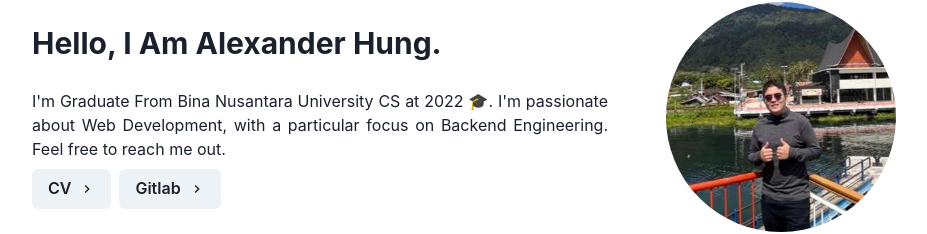
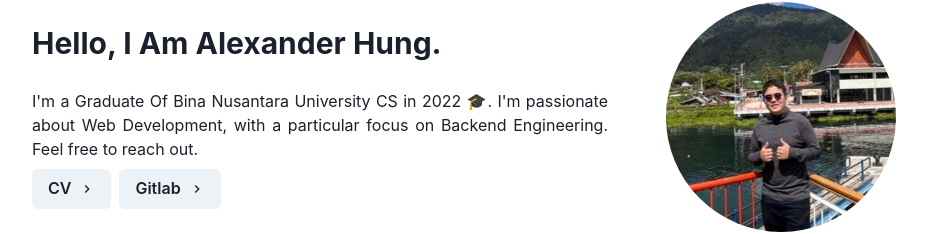
Before and after one commit to XanderHung/portofolio-front-end-page, a Next.js app: page / in a window 1280 px wide. Shown: the part 130-364 px from the top of the page, without its empty margins (176-1103 px from the left). Built offline with nearby package versions, Linux system fonts and the light colour scheme.

Commit message:
[refine] refine description and fix when run build

```diff
--- a/src/components/header.tsx
+++ b/src/components/header.tsx
@@ -27,7 +27,7 @@ export const navLinks = [
   },
 ];
 
-export default function header() {
+export default function Header() {
   const { colorMode, toggleColorMode } = useColorMode();
   return (
     <HStack alignItems="center" mt={5} maxW="4xl">
--- a/src/modules/home/profile-content.tsx
+++ b/src/modules/home/profile-content.tsx
@@ -15,9 +15,9 @@ export default function Profile() {
           Hello, I Am Alexander Hung.
         </Heading>
         <Text mt="5" justifyItems="center" textAlign="justify">
-          I'm Graduate From Bina Nusantara University CS at 2022 🎓. I'm
+          I&#39;m a Graduate Of Bina Nusantara University CS in 2022 🎓. I&#39;m
           passionate about Web Development, with a particular focus on Backend
-          Engineering. Feel free to reach me out.
+          Engineering. Feel free to reach out.
         </Text>
         <HStack>
           <Button
--- a/src/pages/stack.tsx
+++ b/src/pages/stack.tsx
@@ -1,9 +1,4 @@
 import StackContent from "@/modules/stack/stack-content";
-
-export const metadata = {
-  title: "Stack",
-  description: "",
-};
 
 export default function Stack() {
   return <StackContent />;
```
